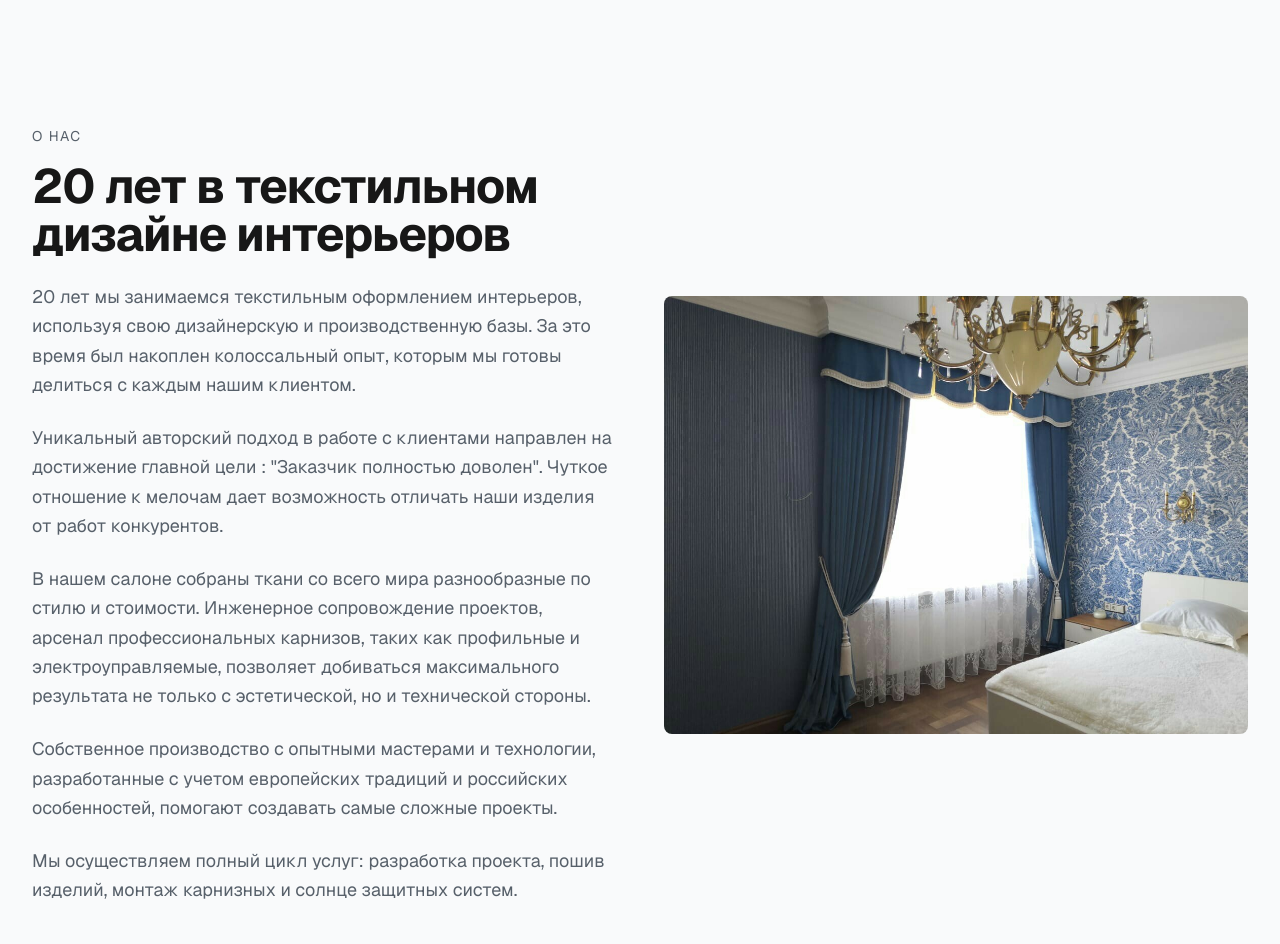
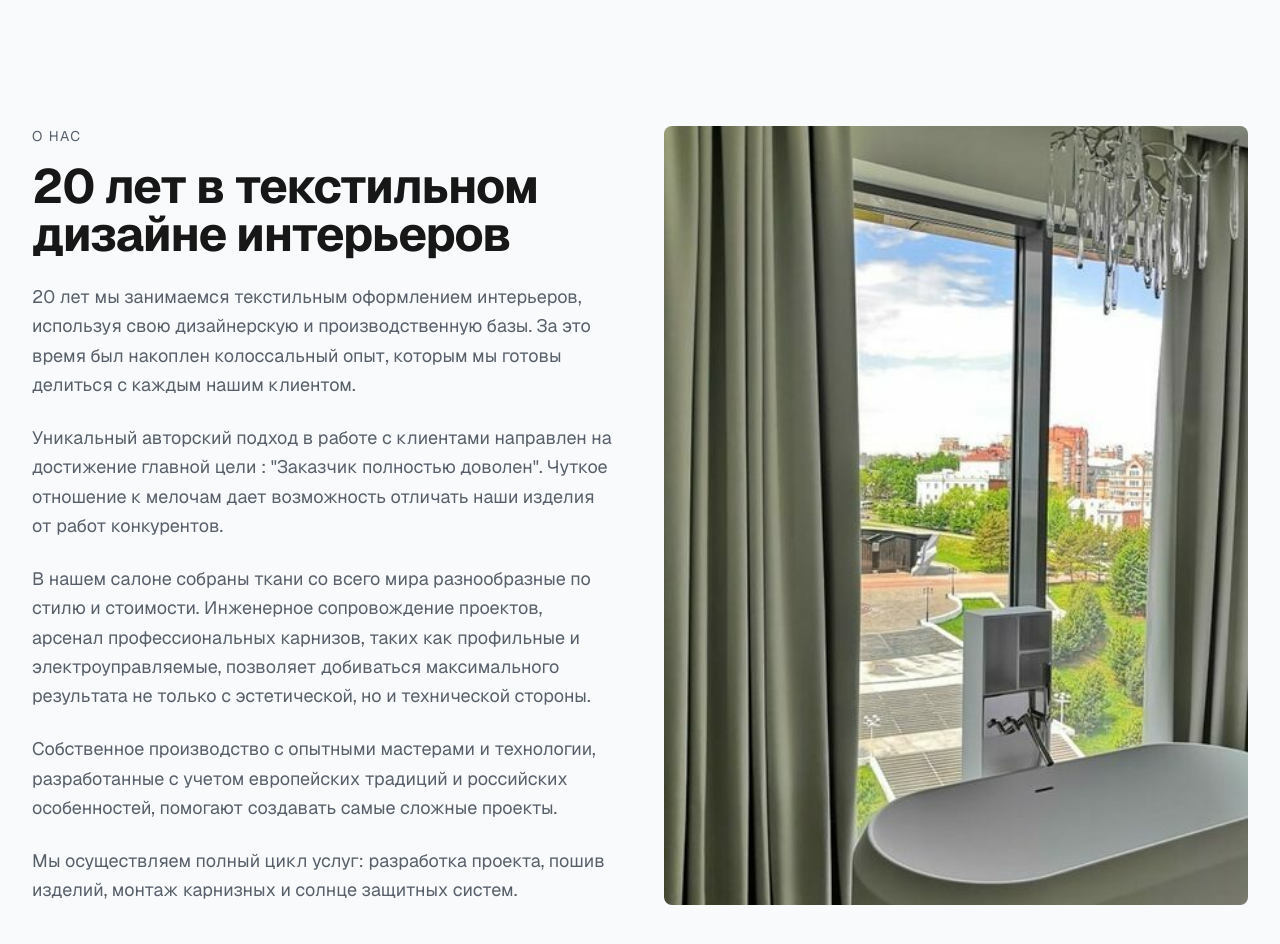
Before and after one commit to artyom-kalman/romanshtor-site, a Next.js app: page / in a window 1280 px wide. Shown: the part 866-1810 px from the top of the page. Built offline with nearby package versions, Linux system fonts and the light colour scheme.

Commit message:
Update photo in about section

```diff
--- a/app/page.tsx
+++ b/app/page.tsx
@@ -78,9 +78,9 @@ const AboutSection = () => (
           </div>
         </div>
 
-        <div className="relative aspect-4/3 overflow-hidden rounded-lg">
+        <div className="relative aspect-3/4 overflow-hidden rounded-lg">
           <Image
-            src="/images/featured/vpQw0GUsdlA.jpg"
+            src="/images/featured/2yGhM8p7mJA.jpg"
             alt="Работы салона римские шторы"
             fill
             className="object-cover"
```
